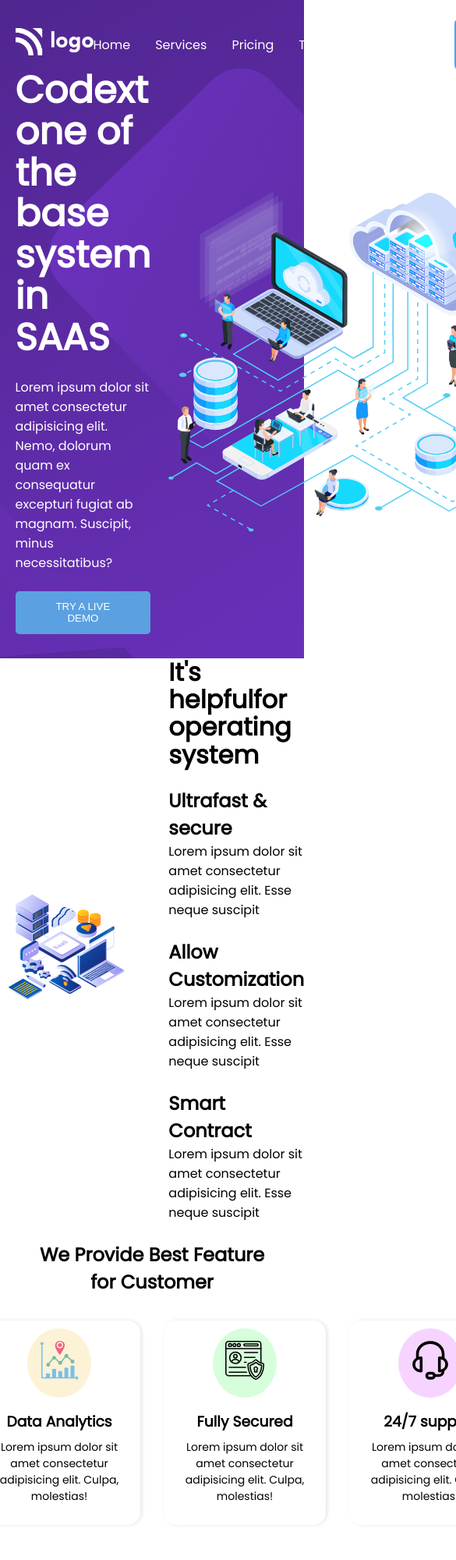
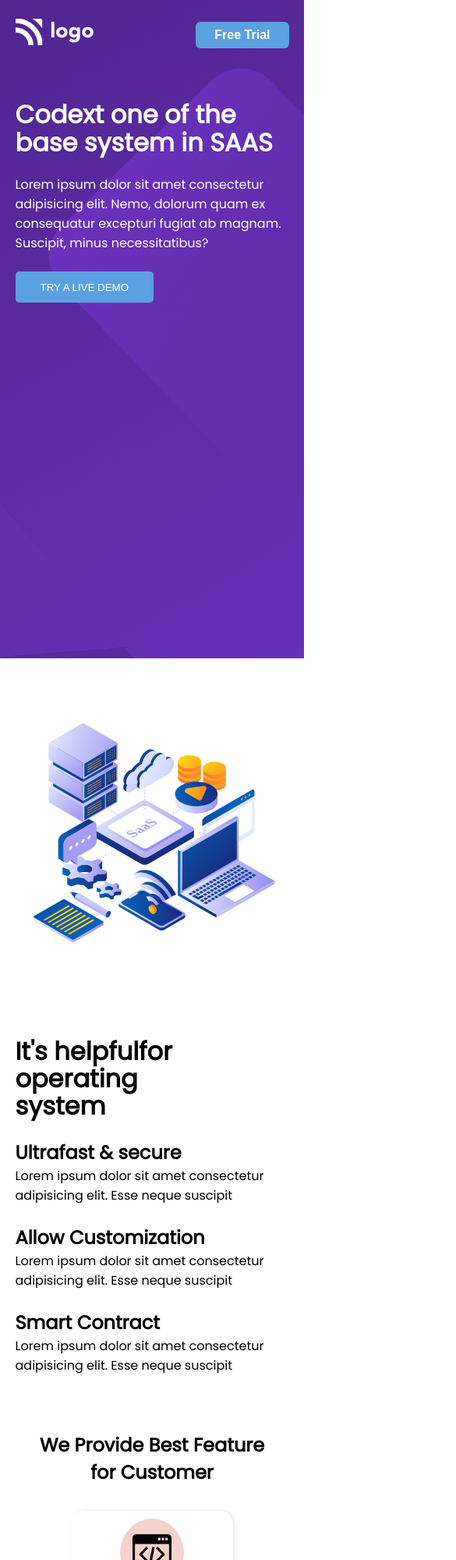
Before and after one commit to Robinmahto/Full-Stack-JS-Project-13, a plain HTML site: page index.html in a window 390 px wide. Shown: the top 2000 px of the page at 78% size, 585 px wide, since content can reach past the window. Drawn offline with Linux system fonts and the light colour scheme.

Commit message:
making webpage responsive

```diff
--- a/css/style.css
+++ b/css/style.css
@@ -47,11 +47,21 @@ header {
   font-weight: 200;
 }
 
-.navbar .nav-list li:last-child {
+.navbar .nav-right {
+  display: flex;
+  gap: 40px;
+}
+
+.navbar button {
   background-color: #5ba0e0;
   padding: 0.5rem 1.5rem;
   border-radius: 0.4rem;
   text-transform: capitalize;
+  border: none;
+  outline: none;
+  color: #fff;
+  font-size: 16px;
+  font-weight: bold;
 }
 
 /* hero section */
@@ -91,22 +101,11 @@ header {
 
 /* section 2 */
 .section_two {
-  display: flex;
-  justify-content: space-evenly;
-  align-items: center;
-  gap: 3rem;
-}
-
-.section_two .sec-left {
-  width: 50%;
-}
-
-.section_two .sec-left div img {
-  width: 35rem;
-}
-
-.section_two .sec-right {
-  width: 50%;
+  width: 90%;
+  margin: 3rem auto;
+  display: grid;
+  grid-template-columns: 1fr 1fr;
+  gap: 5rem;
 }
 
 .section_two .sec-right > h2 {
@@ -135,10 +134,10 @@ header {
 }
 
 .section_three .bottom {
-  display: flex;
-  align-items: center;
-  gap: 30px;
   margin-bottom: 3rem;
+  display: grid;
+  grid-template-columns: repeat(4, 1fr);
+  gap: 2rem;
 }
 
 .bottom .card {
@@ -194,3 +193,48 @@ header {
   font-size: 14px;
   margin-top: 0.5rem;
 }
+
+/* Mobile Responsive */
+
+@media (max-width: 1200px) {
+  .hero-section .hero-right img {
+    width: 500px;
+  }
+}
+
+@media (max-width: 992px) {
+  .hero-section .hero-left h2 {
+    font-size: 2rem;
+  }
+  .hero-section .hero-left p {
+    font-size: 1rem;
+  }
+  .section_three .bottom {
+    grid-template-columns: repeat(2, 1fr);
+  }
+}
+
+@media (max-width: 768px) {
+  .navbar .nav-right .nav-list {
+    display: none;
+  }
+  .hero-section .hero-right {
+    display: none;
+  }
+
+  .hero-section {
+    display: grid;
+    grid-template-columns: 1fr;
+    margin-top: 4rem;
+  }
+
+  .section_two {
+    grid-template-columns: 1fr;
+  }
+}
+
+@media (max-width: 600px) {
+  .section_three .bottom {
+    grid-template-columns: 1fr;
+  }
+}
--- a/index.html
+++ b/index.html
@@ -14,14 +14,16 @@
         <div class="logo">
           <img src="./images/Logo.png" alt="logo" />
         </div>
+        <div class="nav-right">
           <ul class="nav-list">
             <li>Home</li>
             <li>Services</li>
             <li>Pricing</li>
             <li>Testimonials</li>
             <li>Blog</li>
-          <li>free trial</li>
           </ul>
+          <button>free trial</button>
+        </div>
       </nav>
       <section class="hero-section">
         <div class="hero-left">
```
Lines whose indentation alone changed are shown as unchanged.
